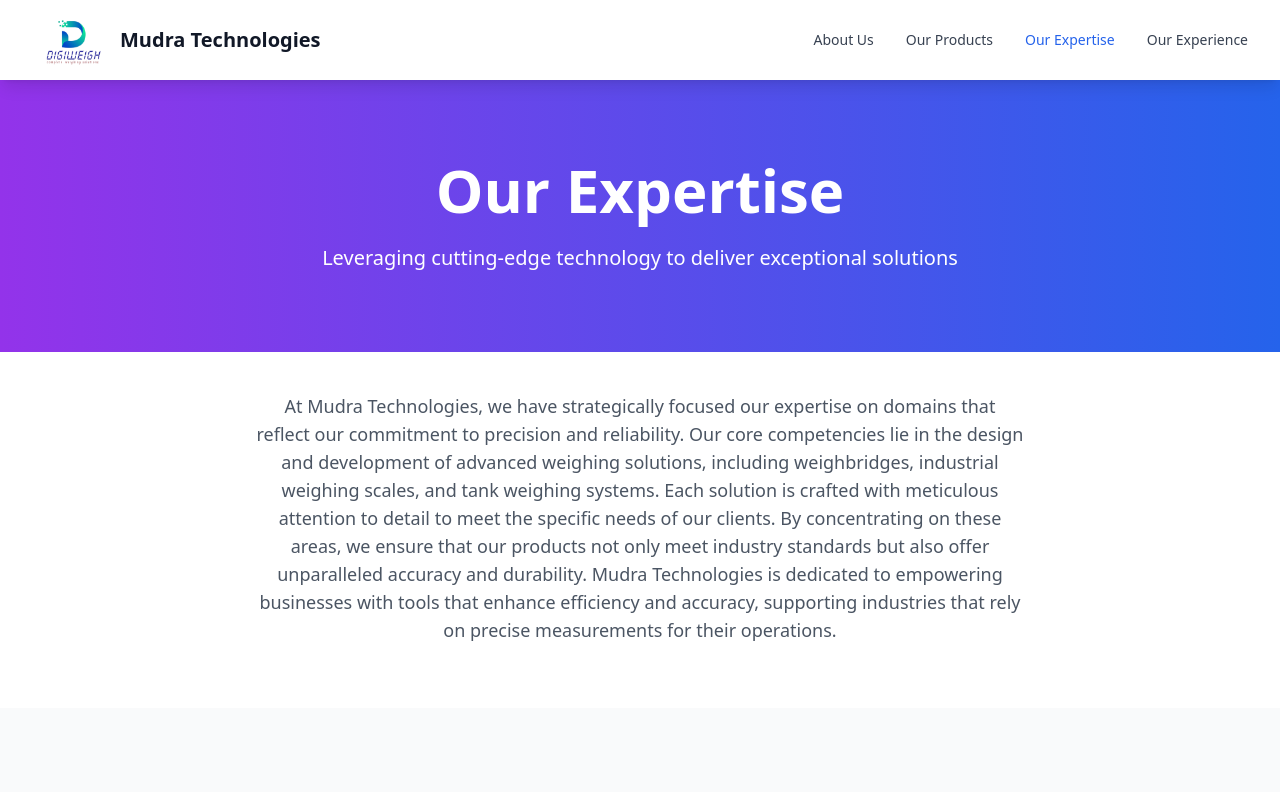
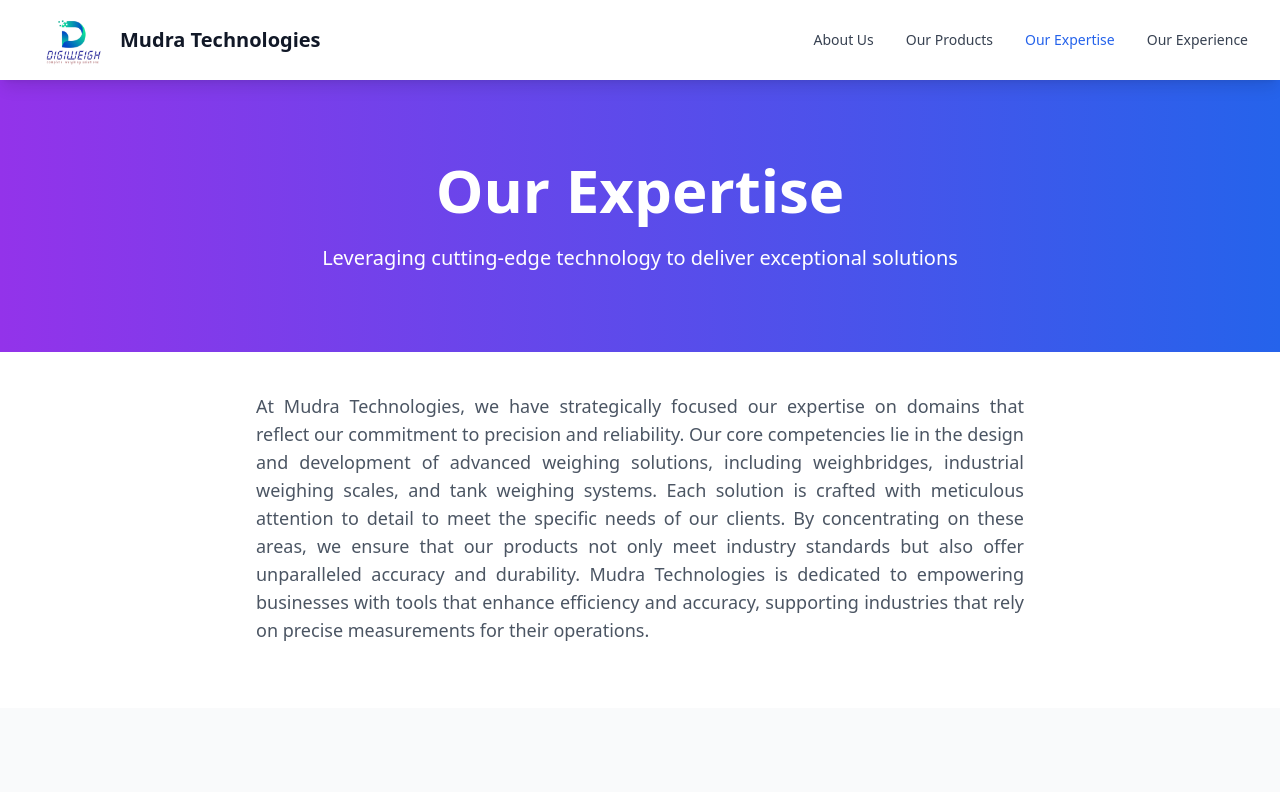
Before and after one commit to SriJaiGanapthySN/MudraTech-final, a React (Vite) app: page /expertise in a window 1280 px wide. Shown: the top 792 px of the page. Built offline with nearby package versions, Linux system fonts and the light colour scheme.

Commit message:
justification

```diff
--- a/src/pages/AboutUs.tsx
+++ b/src/pages/AboutUs.tsx
@@ -38,7 +38,7 @@
             className="text-center mb-16"
           >
             <h2 className="text-3xl font-bold text-gray-900 mb-4">Who We Are</h2>
-            <p className="text-lg text-gray-600 max-w-3xl mx-auto text-justify">
+            <p className="text-lg text-gray-600 max-w-3xl mx-auto text-left text-justify">
             At Mudra Technologies, we are committed to delivering unparalleled value to our customers by blending innovation with efficiency. Our brand ethos is built on providing unique and tailored solutions that cater to the evolving needs of our clients. With a dedication to excellence, we strive to serve our customers in the most efficient and effective manner, ensuring that every interaction is meaningful and every service is impactful.
 
 We believe that true success comes from understanding our clients’ goals and challenges. By fostering a culture of trust and reliability, we aim to build lasting relationships that go beyond the typical service-provider dynamic. At Mudra Technologies, our mission is to empower our customers through technology, making their lives easier, more productive, and more connected.
--- a/src/pages/Experience.tsx
+++ b/src/pages/Experience.tsx
@@ -28,7 +28,7 @@
                   transition={{ duration: 0.8 }}
                   className="text-center mb-16"
                 >
-                  <p className="text-lg text-gray-600 max-w-3xl mx-auto my-10 ">
+                  <p className="text-lg text-gray-600 max-w-3xl mx-auto my-10 text-left text-justify">
                   With over 25 years of experience, Mudra Technologies has proudly reached a significant milestone, celebrating the silver jubilee of our trusted brand, Digiweigh. Throughout the years, we have connected with more than 1 lakh customers, providing reliable and innovative solutions that have strengthened our bond with the community we serve.
 
 Our journey is defined by a commitment to quality, precision, and customer satisfaction. We are dedicated to leveraging our extensive expertise to deliver unparalleled products and services, always focused on exceeding expectations and advancing the standards in our industry.
--- a/src/pages/Expertise.tsx
+++ b/src/pages/Expertise.tsx
@@ -29,7 +29,7 @@
                   transition={{ duration: 0.8 }}
                   className="text-center mb-16"
                 >
-                  <p className="text-lg text-gray-600 max-w-3xl mx-auto my-10">
+                  <p className="text-lg text-gray-600 max-w-3xl mx-auto my-10 text-left text-justify">
                   At Mudra Technologies, we have strategically focused our expertise on domains that reflect our commitment to precision and reliability. Our core competencies lie in the design and development of advanced weighing solutions, including weighbridges, industrial weighing scales, and tank weighing systems.
 
 Each solution is crafted with meticulous attention to detail to meet the specific needs of our clients. By concentrating on these areas, we ensure that our products not only meet industry standards but also offer unparalleled accuracy and durability. Mudra Technologies is dedicated to empowering businesses with tools that enhance efficiency and accuracy, supporting industries that rely on precise measurements for their operations.
```
